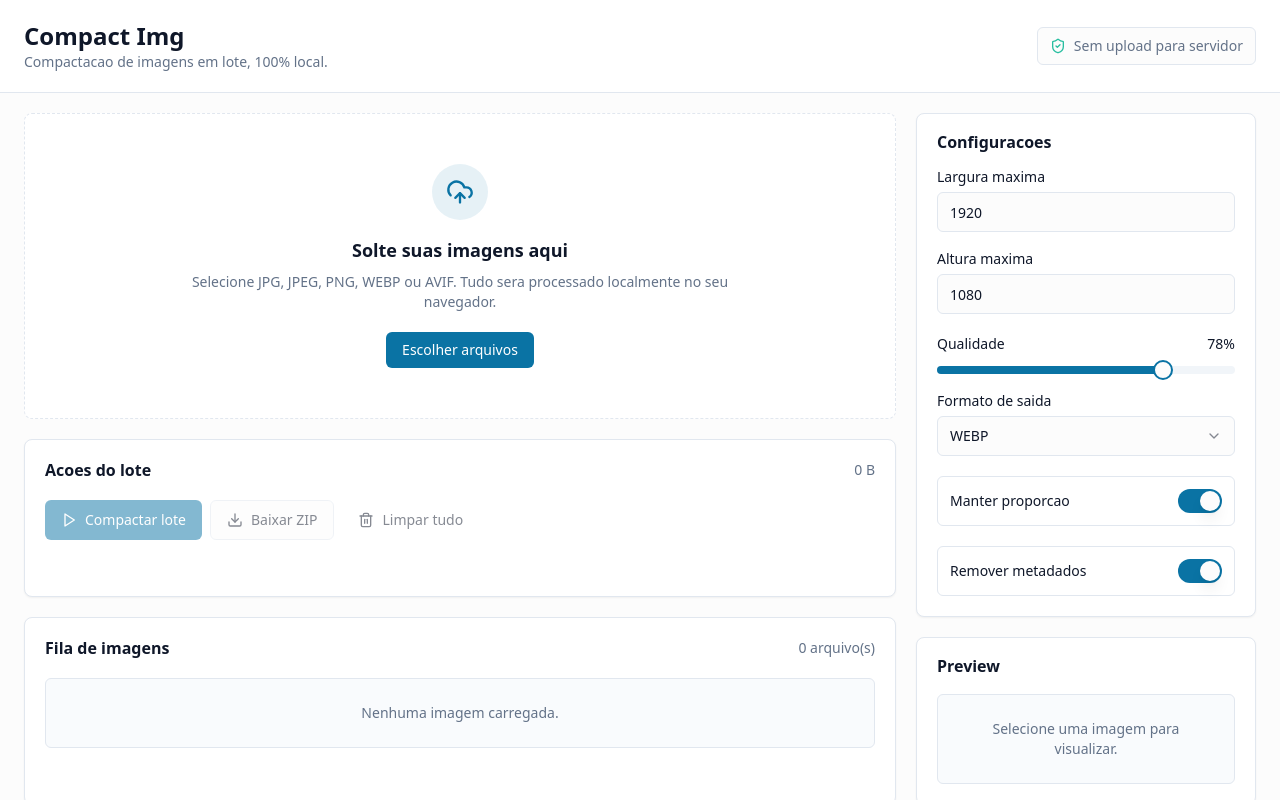
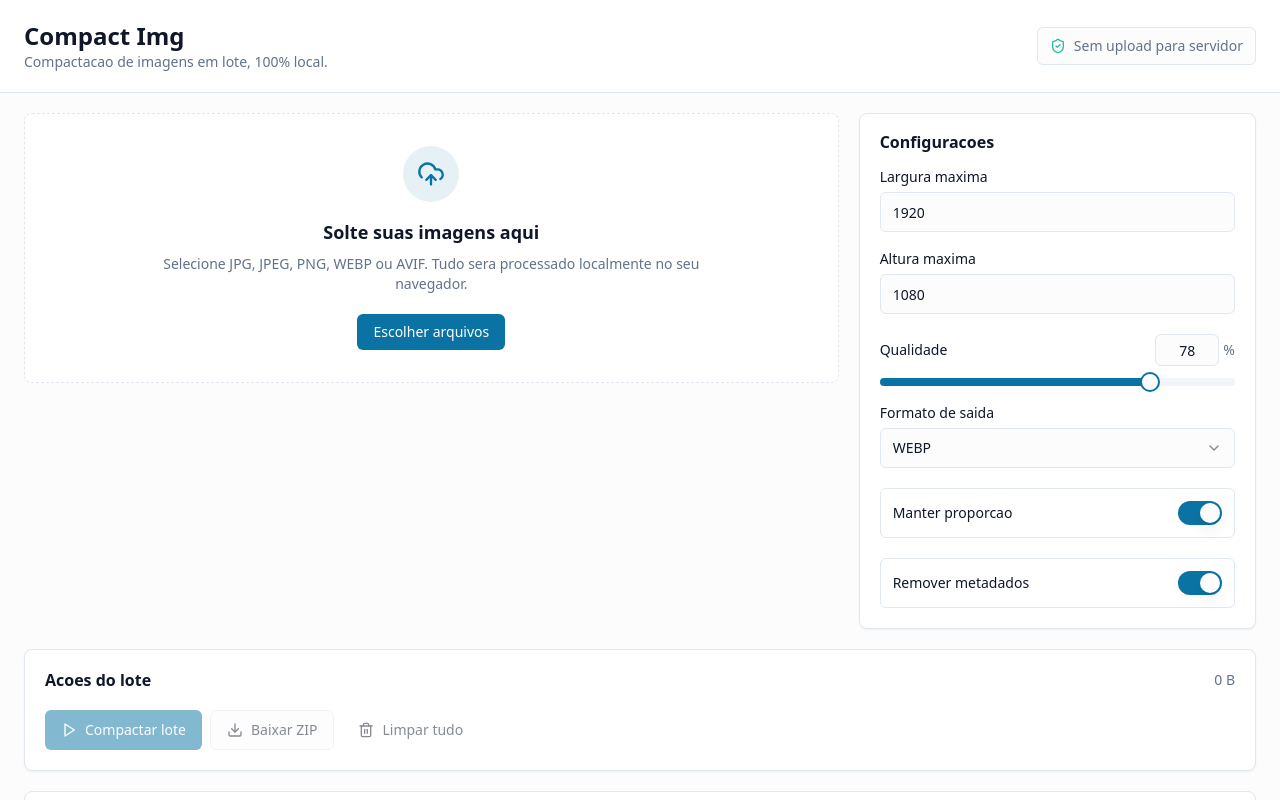
Before and after one commit to dougkusanagi/compact-img, a Next.js app: page / in a window 1280 px wide. Shown: the top 800 px of the page. Built offline with nearby package versions, Linux system fonts and the light colour scheme.

Commit message:
feat: enable manual quality input, persist settings to localStorage, and update application layout

```diff
--- a/src/components/compression-settings.tsx
+++ b/src/components/compression-settings.tsx
@@ -1,5 +1,6 @@
 "use client";
 
+import { useEffect, useState } from "react";
 import type { CompressionSettings as CompressionSettingsType } from "@/lib/image-types";
 import type { OutputFormat } from "@/lib/utils";
 import { Card, CardContent, CardHeader, CardTitle } from "@/components/ui/card";
@@ -18,6 +19,36 @@ type CompressionSettingsProps = {
 export function CompressionSettings({ settings, onChange, disabled }: CompressionSettingsProps) {
   const update = <K extends keyof CompressionSettingsType>(key: K, value: CompressionSettingsType[K]) => {
     onChange({ ...settings, [key]: value });
+  };
+
+  const [localQuality, setLocalQuality] = useState(settings.quality.toString());
+
+  useEffect(() => {
+    setLocalQuality(settings.quality.toString());
+  }, [settings.quality]);
+
+  const handleQualityInputChange = (e: React.ChangeEvent<HTMLInputElement>) => {
+    const val = e.target.value;
+    setLocalQuality(val);
+
+    const parsed = parseInt(val, 10);
+    if (!isNaN(parsed) && parsed >= 1 && parsed <= 100) {
+      onChange({ ...settings, quality: parsed });
+    }
+  };
+
+  const handleQualityBlur = () => {
+    const parsed = parseInt(localQuality, 10);
+    if (isNaN(parsed) || parsed < 1) {
+      update("quality", 1);
+      setLocalQuality("1");
+    } else if (parsed > 100) {
+      update("quality", 100);
+      setLocalQuality("100");
+    } else {
+      update("quality", parsed);
+      setLocalQuality(parsed.toString());
+    }
   };
 
   return (
@@ -52,8 +83,21 @@ export function CompressionSettings({ settings, onChange, disabled }: Compressio
 
         <div className="grid gap-3 sm:col-span-2 xl:col-span-1">
           <div className="flex items-center justify-between gap-4">
-            <Label>Qualidade</Label>
-            <span className="text-sm font-medium">{settings.quality}%</span>
+            <Label htmlFor="quality-input">Qualidade</Label>
+            <div className="flex items-center gap-1">
+              <Input
+                id="quality-input"
+                type="number"
+                min={1}
+                max={100}
+                value={localQuality}
+                disabled={disabled}
+                onChange={handleQualityInputChange}
+                onBlur={handleQualityBlur}
+                className="h-8 w-16 px-2 text-center text-sm font-medium [appearance:textfield] [&::-webkit-outer-spin-button]:appearance-none [&::-webkit-inner-spin-button]:appearance-none"
+              />
+              <span className="text-sm font-medium text-muted-foreground">%</span>
+            </div>
           </div>
           <Slider
             min={1}
--- a/src/components/image-compressor-app.tsx
+++ b/src/components/image-compressor-app.tsx
@@ -66,6 +66,22 @@ export function ImageCompressorApp() {
   const [isProcessing, setIsProcessing] = useState(false);
   const [processedCount, setProcessedCount] = useState(0);
   const imagesRef = useRef<QueueImage[]>([]);
+
+  const handleSettingsChange = useCallback((newSettings: CompressionSettings) => {
+    setSettings(newSettings);
+    localStorage.setItem("compact-img-settings", JSON.stringify(newSettings));
+  }, []);
+
+  useEffect(() => {
+    const saved = localStorage.getItem("compact-img-settings");
+    if (saved) {
+      try {
+        setSettings(JSON.parse(saved));
+      } catch (e) {
+        console.error("Erro ao carregar configuracoes:", e);
+      }
+    }
+  }, []);
 
   const selectedImage = useMemo(
     () => images.find((image) => image.id === selectedId) ?? images[0],
@@ -228,9 +244,16 @@ export function ImageCompressorApp() {
         </div>
       </header>
 
-      <div className="mx-auto grid max-w-7xl gap-5 px-4 py-5 lg:grid-cols-[1fr_340px] lg:px-6">
-        <div className="grid gap-5">
+      <div className="mx-auto flex flex-col gap-5 px-4 py-5 lg:px-6 max-w-7xl">
+        {/* Row 1: ImageDropzone and CompressionSettings side-by-side on desktop */}
+        <div className="grid grid-cols-1 lg:grid-cols-3 gap-5 items-start">
+          <div className="lg:col-span-2">
             <ImageDropzone onFiles={addFiles} onInvalidFiles={setInvalidFiles} />
+          </div>
+          <div>
+            <CompressionSettingsPanel settings={settings} onChange={handleSettingsChange} disabled={isProcessing} />
+          </div>
+        </div>
 
         {invalidFiles.length ? (
           <div className="rounded-md border border-destructive/30 bg-destructive/5 p-3 text-sm text-destructive">
@@ -238,7 +261,8 @@ export function ImageCompressorApp() {
           </div>
         ) : null}
 
-          <Card>
+        {/* Row 2: Batch actions card */}
+        <Card className="w-full">
           <CardHeader className="flex-row items-center justify-between space-y-0">
             <CardTitle>Acoes do lote</CardTitle>
             <span className="text-sm text-muted-foreground">
@@ -260,24 +284,14 @@ export function ImageCompressorApp() {
           </CardContent>
         </Card>
 
-          <ImageQueue
-            images={images}
-            selectedId={selectedImage?.id}
-            isProcessing={isProcessing}
-            onSelect={setSelectedId}
-            onRemove={removeImage}
-          />
-        </div>
-
-        <aside className="grid gap-5 self-start">
-          <CompressionSettingsPanel settings={settings} onChange={setSettings} disabled={isProcessing} />
-          <Card>
+        {/* Row 3: Preview card (full width row, below batch actions, above queue) */}
+        <Card className="w-full">
           <CardHeader>
             <CardTitle>Preview</CardTitle>
           </CardHeader>
           <CardContent>
             {selectedImage ? (
-                <div className="grid gap-3">
+              <div className="grid gap-4 max-w-3xl mx-auto w-full">
                 <BeforeAfterSlider
                   beforeUrl={selectedImage.originalUrl}
                   afterUrl={selectedImage.compressedUrl}
@@ -299,7 +313,15 @@ export function ImageCompressorApp() {
             )}
           </CardContent>
         </Card>
-        </aside>
+
+        {/* Row 4: ImageQueue */}
+        <ImageQueue
+          images={images}
+          selectedId={selectedImage?.id}
+          isProcessing={isProcessing}
+          onSelect={setSelectedId}
+          onRemove={removeImage}
+        />
       </div>
     </main>
   );
--- a/src/workers/image-compression.worker.ts
+++ b/src/workers/image-compression.worker.ts
@@ -1,4 +1,4 @@
-import type { WorkerRequest, WorkerResponse } from "@/lib/image-types";
+import type { WorkerRequest, WorkerResponse } from "../lib/image-types";
 
 const MIME_BY_FORMAT = {
   jpeg: "image/jpeg",
```
Lines whose indentation alone changed are shown as unchanged.
